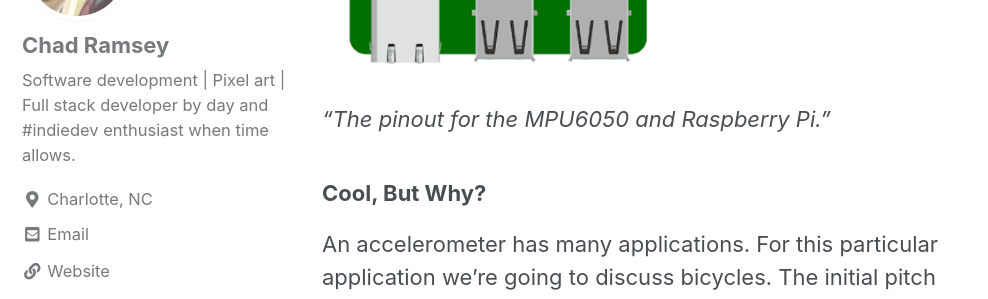
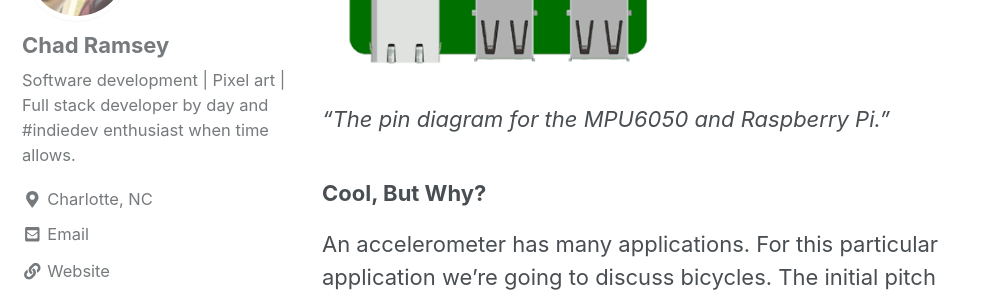
Before and after one commit to chadramsey/chadramsey.github.io, a Jekyll site: the page built from _posts/2021-02-17-accelerometer-pi.md, in a window 1280 px wide and 900 px high, scrolled down 1647 px. Shown: the part 154-453 px from the top of the window, without its empty margins (0-988 px from the left). Built offline with Jekyll 4.4.1, drawn with Linux system fonts in a browser that asks for light colours; cached includes are drawn as plain includes; nearby versions of some CDN libraries.

Commit message:
Accelerometer post

```diff
--- a/_posts/2021-02-17-accelerometer-pi.md
+++ b/_posts/2021-02-17-accelerometer-pi.md
@@ -17,7 +17,7 @@
 
 ![](https://chadramsey.github.io/assets/images/2021/mpu6050-interface.png){: .center-image }
 
-*"The pinout for the MPU6050 and Raspberry Pi."*
+*"The pin diagram for the MPU6050 and Raspberry Pi."*
 
 ### Cool, But Why?
 An accelerometer has many applications. For this particular application we're going to discuss bicycles. The initial pitch was simply, "Wouldn't it be interesting if bikes included an accelerometer?" Bicycles are dynamic machines, frequently pivoting in coordinate space. What kind of information could we derive from a rider if we had this data? A few thoughts included the potenial for unique insights into coaching and progress building through analysis of rider and bike dynamics, product development and testing through use of 3D modeling software, or the potential for integrated safety features such as crash detection (the measure of an accelerated force in a given direction).
```
